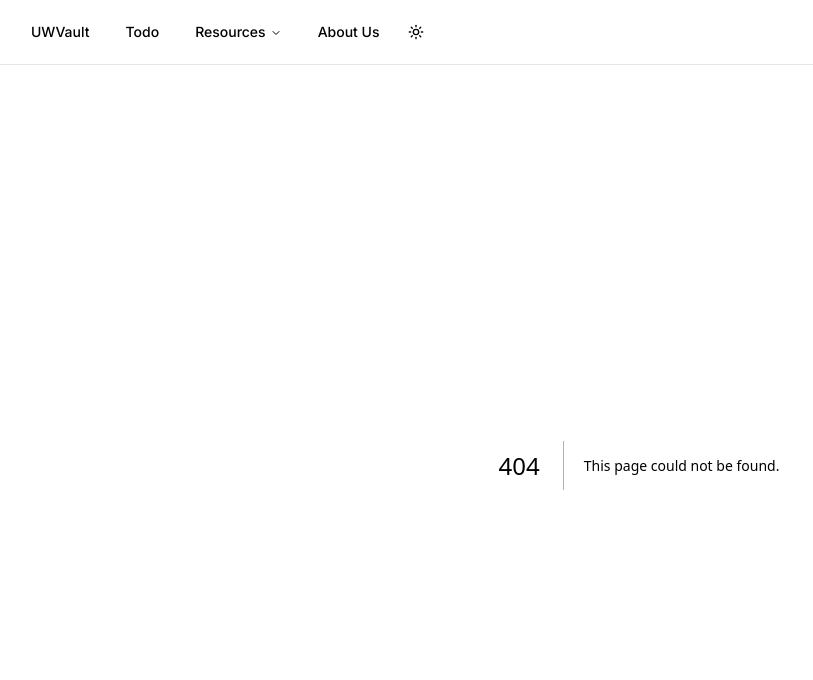
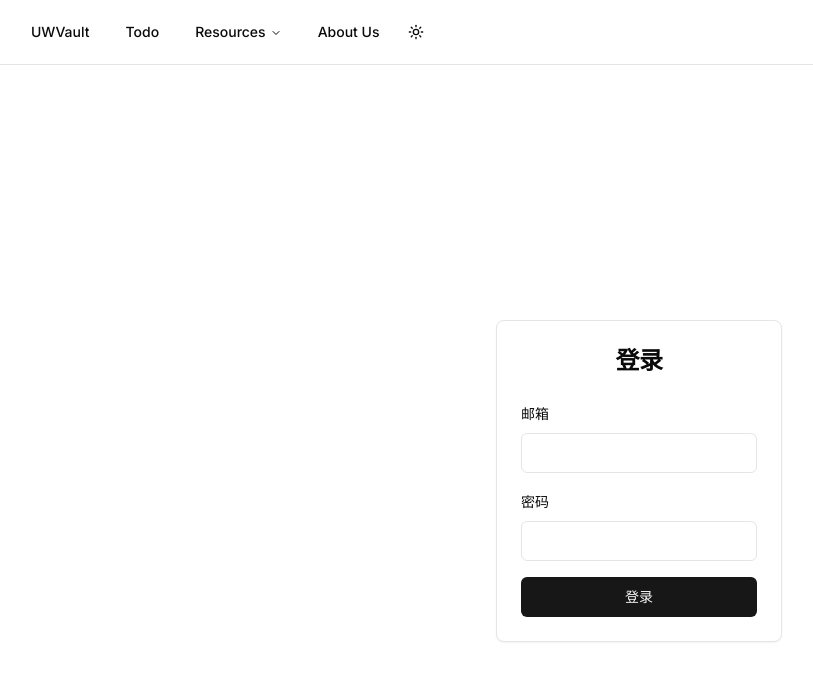
Before and after one commit to JulianZ-CD/uwvault, a Next.js app: page /login in a window 1280 px wide. Before the commit this address had no page. Shown: the top 680 px of the page, without its empty margins (1-814 px from the left). Built offline with nearby package versions, Linux system fonts and the light colour scheme.

Commit message:
feat: add login page with metadata and centered login form

```diff
--- /dev/null
+++ b/app/(auth)/login/page.tsx
@@ -0,0 +1,15 @@
+import { LoginForm } from '@/app/components/auth/LoginForm';
+import { Metadata } from 'next';
+
+export const metadata: Metadata = {
+  title: '登录 | UWvault',
+  description: '登录到 UWvault',
+};
+
+export default function LoginPage() {
+  return (
+    <main className="min-h-screen flex items-center justify-center p-4">
+      <LoginForm />
+    </main>
+  );
+}
```
